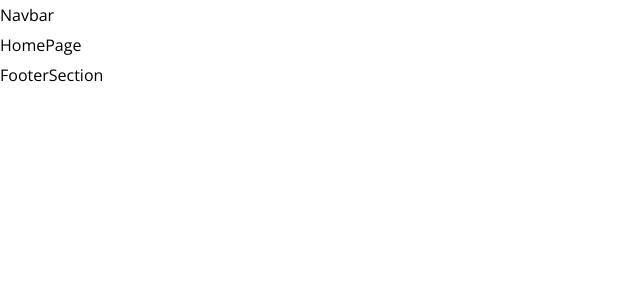
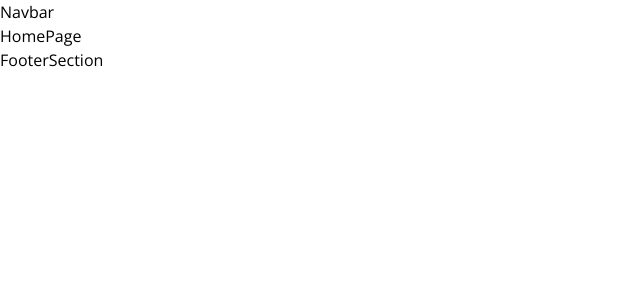
Before and after one commit to Biplob17h/AdhunikBD_NEXT, a Next.js app: page / in a window 1280 px wide. Shown: the top 300 px of the page, without its empty margins (0-640 px from the left). Built offline with nearby package versions, Linux system fonts and the light colour scheme.

Commit message:
refactor global styles to enhance typography and apply consistent font styles

```diff
--- a/src/styles/globals.css
+++ b/src/styles/globals.css
@@ -6,10 +6,23 @@
 
 @layer base {
   body {
-    @apply relative overflow-hidden font-body text-base leading-[30px];
+    @apply relative overflow-hidden font-body text-base;
   }
 }
 
 .container_fluid {
   @apply mx-auto max-w-7xl px-4 sm:px-6 lg:px-8 xl:px-0;
 }
+
+h1,
+h2,
+h3,
+h4,
+h5,
+h6 {
+  @apply font-heading;
+}
+
+.nav_link {
+  @apply font-inter;
+}
```
